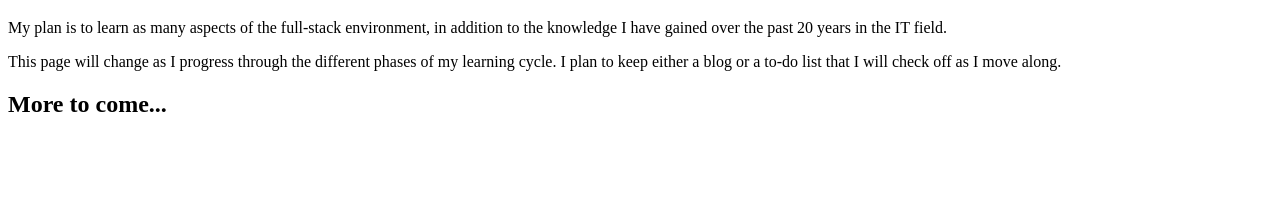
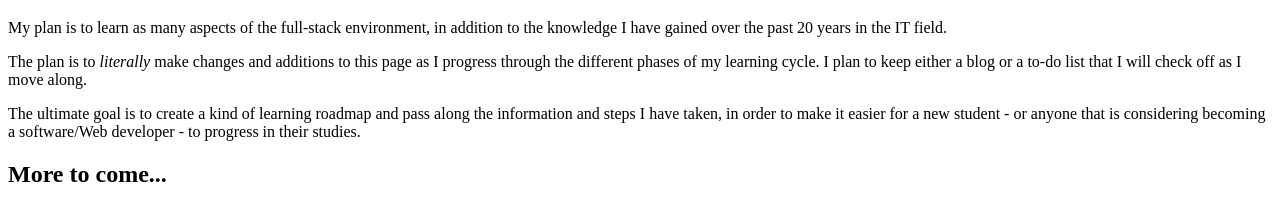
Before and after one commit to Randall74/boba-site, a plain HTML site: page index.html in a window 1280 px wide. Shown: the part 61-282 px from the top of the page. Drawn offline with Linux system fonts and the light colour scheme.

Commit message:
Update index.html

```diff
--- a/index.html
+++ b/index.html
@@ -7,7 +7,8 @@
   <body>
     <h1>Join me on my journey to becoming a full-stack developer</h1>
     <p>My plan is to learn as many aspects of the full-stack environment, in addition to the knowledge I have gained over the past 20 years in the IT field.</p>
-    <p>This page will change as I progress through the different phases of my learning cycle. I plan to keep either a blog or a to-do list that I will check off as I move along.</p>
+    <p>The plan is to <em>literally</em> make changes and additions to this page as I progress through the different phases of my learning cycle. I plan to keep either a blog or a to-do list that I will check off as I move along.</p>
+    <p>The ultimate goal is to create a kind of learning roadmap and pass along the information and steps I have taken, in order to make it easier for a new student - or anyone that is considering becoming a software/Web developer - to progress in their studies.</p>
     <h2>More to come...</h2>
   </body>
 </html>
```
